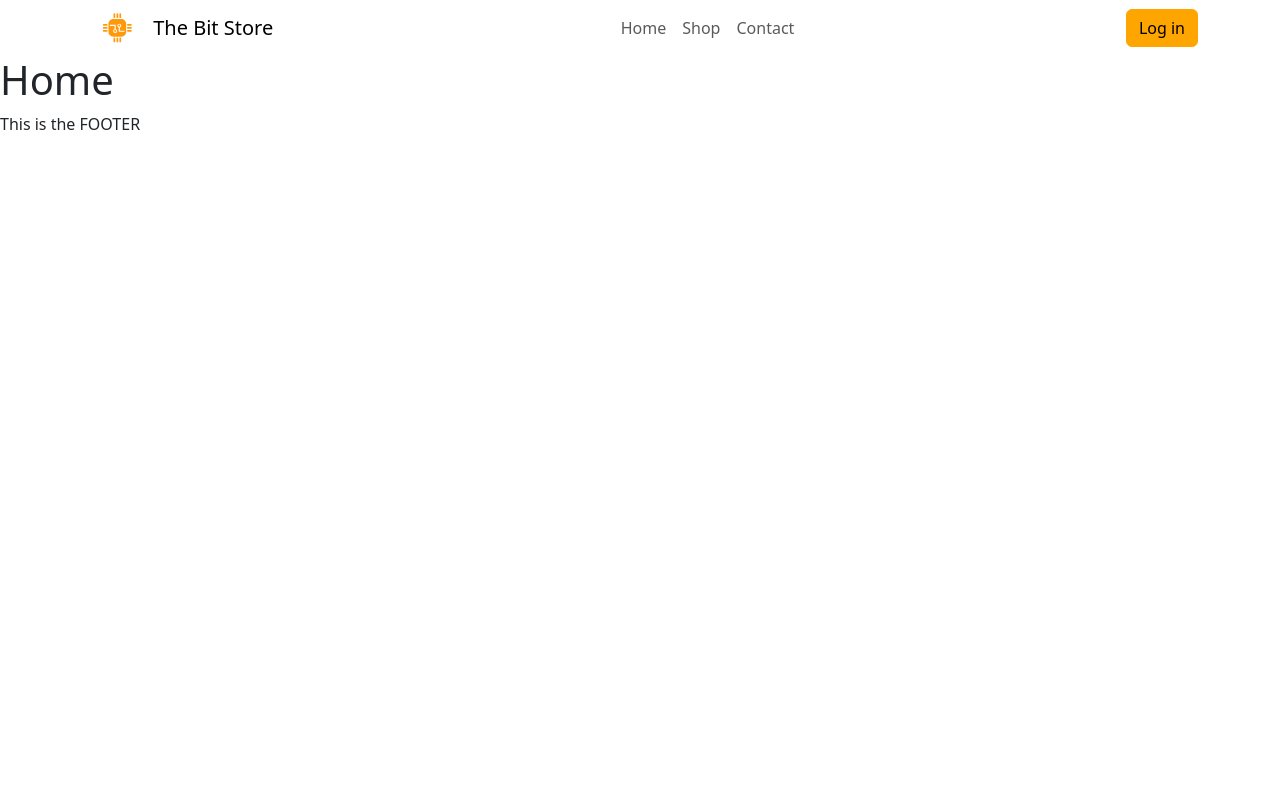
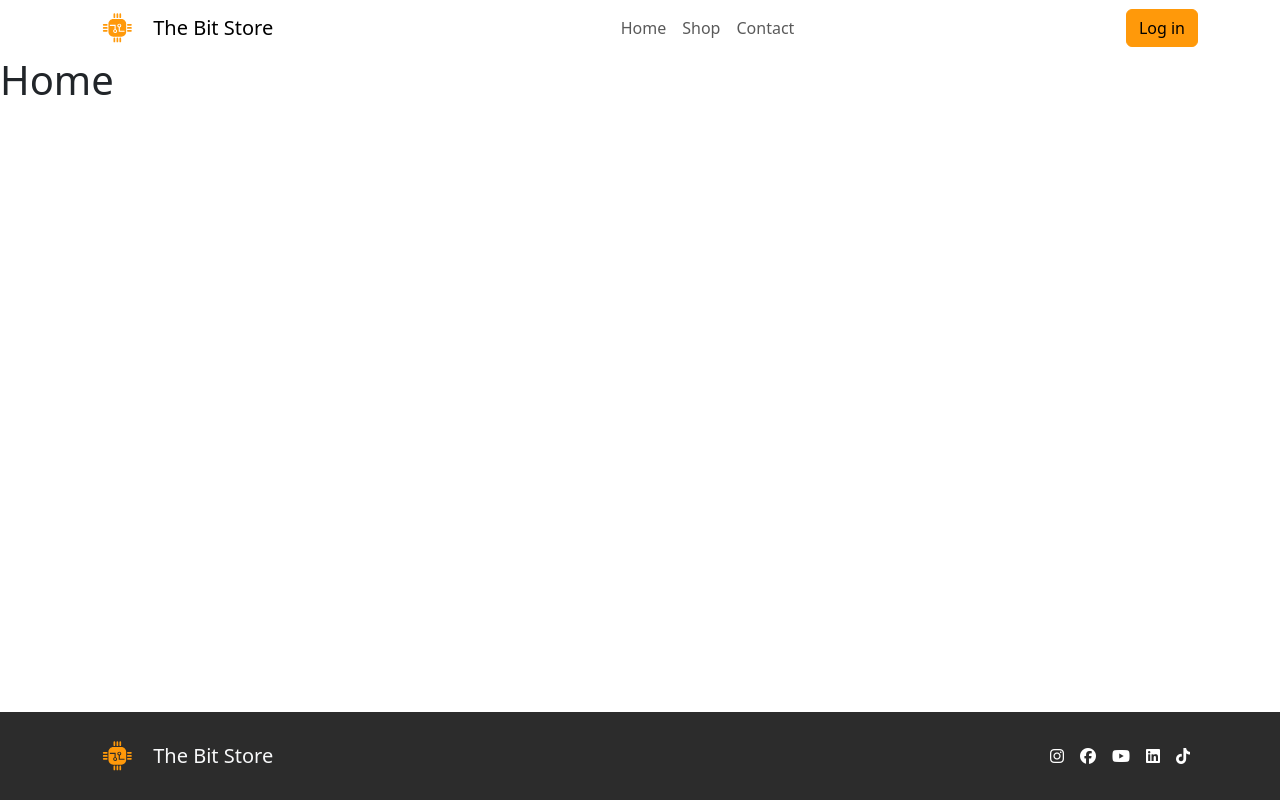
Before and after one commit to camomilte/eCommerse, a React (Vite) app: page / in a window 1280 px wide. Built offline with nearby package versions, Linux system fonts and the light colour scheme.

Commit message:
Footer added

```diff
--- a/index.html
+++ b/index.html
@@ -5,12 +5,14 @@
     <meta name="viewport" content="width=device-width, initial-scale=1.0" />
     <title>eCommerse site</title>
 
+    <link rel="stylesheet" href="src/styling/icons.css">
+    <link href="https://fonts.googleapis.com/css?family=Roboto:300,400,500,700&display=swap" rel="stylesheet" />
     <link rel="stylesheet" href="src/styling/main.css">
-    <link href="https://fonts.googleapis.com/css?family=Roboto:300,400,500,700&display=swap" rel="stylesheet" />
 
   </head>
   <body>
     <div id="root"></div>
     <script type="module" src="/src/main.jsx"></script>
+    <script src="https://kit.fontawesome.com/0a70cb21f3.js" crossorigin="anonymous"></script>
   </body>
 </html>
--- a/package.json
+++ b/package.json
@@ -11,6 +11,10 @@
     "compile": "sass ./src/main.scss style.css"
   },
   "dependencies": {
+    "@fortawesome/fontawesome-free": "^6.7.2",
+    "@fortawesome/fontawesome-svg-core": "^6.7.2",
+    "@fortawesome/free-brands-svg-icons": "^6.7.2",
+    "@fortawesome/react-fontawesome": "^0.2.2",
     "bootstrap": "^5.3.3",
     "react": "^18.3.1",
     "react-bootstrap": "^2.10.8",
--- a/src/components/Footer.jsx
+++ b/src/components/Footer.jsx
@@ -1,10 +1,44 @@
-import React from 'react'
+import React from 'react';
+
+import Container from 'react-bootstrap/Container';
+import Navbar from 'react-bootstrap/Navbar';
+import Nav from 'react-bootstrap/Nav'
+
+import logo from '../assets/icon.svg'
 
 const Footer = () => {
   return (
-    <div>
-      <p>This is the FOOTER</p>
-    </div>
+    <>
+    <Navbar className="bg-dark p-4" fixed="bottom">
+      <Container>
+        <Navbar.Brand href="#home" className='text-light'>
+          <img
+            src={logo}
+            height="30"
+            className="d-inline-block align-top"
+            alt="logo"
+          />The Bit Store</Navbar.Brand>
+
+        <Nav className="align-right">
+            <Nav.Link href="https://www.instagram.com/" alt="Instagram">
+              <i className="fa-brands fa-instagram text-white"></i>
+            </Nav.Link>
+            <Nav.Link href="https://www.facebook.com/" alt="Facebook">
+              <i className="fa-brands fa-facebook text-white"></i>
+            </Nav.Link>
+            <Nav.Link href="https://www.youtube.com" alt="Youtube">
+              <i className="fa-brands fa-youtube text-white"></i>
+            </Nav.Link>
+            <Nav.Link href="https://www.linkedin.com" alt="Linkedin">
+              <i className="fa-brands fa-linkedin text-white"></i>
+            </Nav.Link>
+            <Nav.Link href="https://ww.tiktok.com" alt="Tiktok">
+              <i className="fa-brands fa-tiktok text-white"></i>
+            </Nav.Link>
+        </Nav>
+      </Container>
+    </Navbar>
+    </>
   )
 }
 
--- a/src/components/Navbar.jsx
+++ b/src/components/Navbar.jsx
@@ -22,7 +22,7 @@ const Navigation = () => {
             />
             The Bit Store
           </Navbar.Brand>
-          <Nav className="me-auto mx-auto">
+          <Nav className="justify-content-center">
             <Nav.Link href="/">Home</Nav.Link>
             <Nav.Link href="/shop">Shop</Nav.Link>
             <Nav.Link href="/contact">Contact</Nav.Link>
--- a/src/styling/main.scss
+++ b/src/styling/main.scss
@@ -1,4 +1,5 @@
 
 $primary: #FF990A;
+$dark: #2c2c2c;
 
-@import "../node_modules/bootstrap/scss/bootstrap.scss";
+@import "../../node_modules/bootstrap/scss/bootstrap.scss";
```
Also changed, not shown: src/styling/main.css, 2 other files (tests, documents, lock files or other folders).
